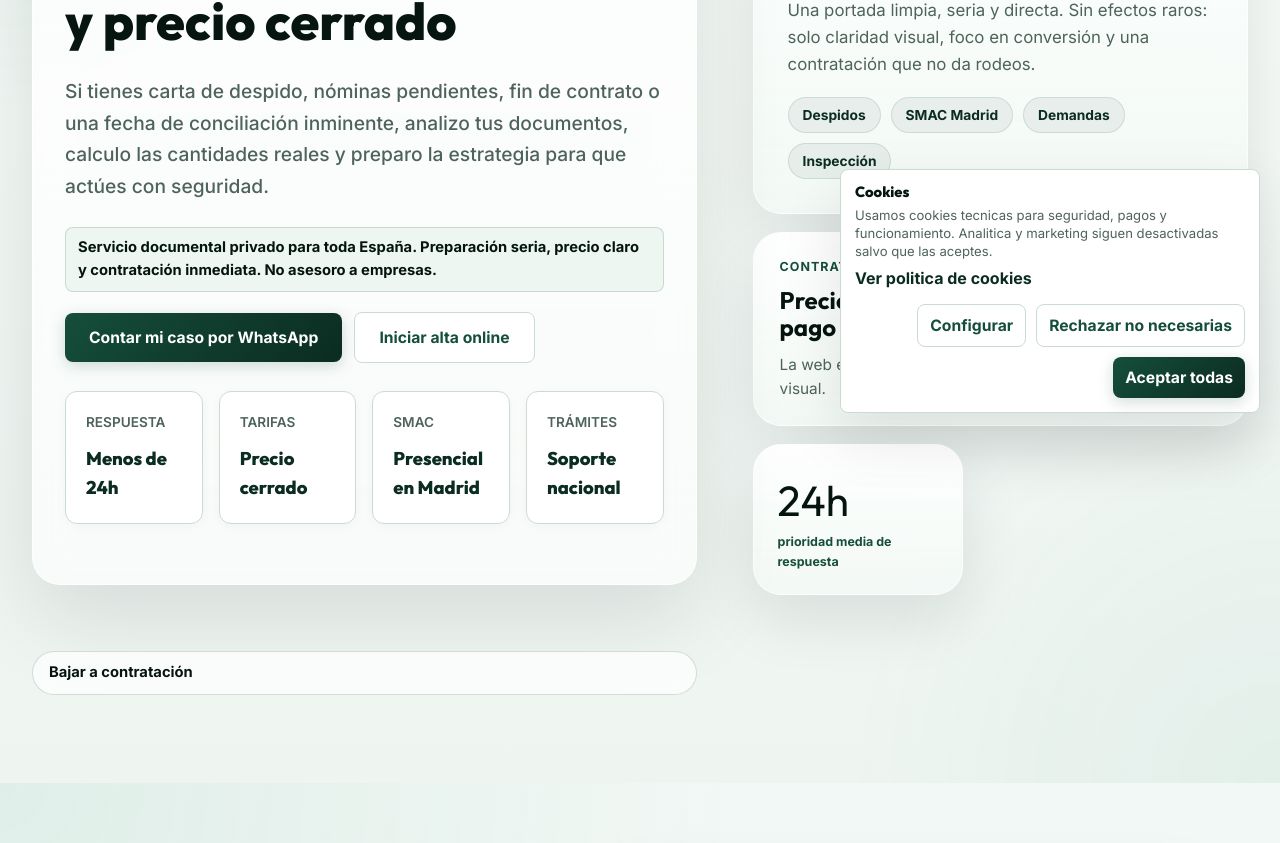
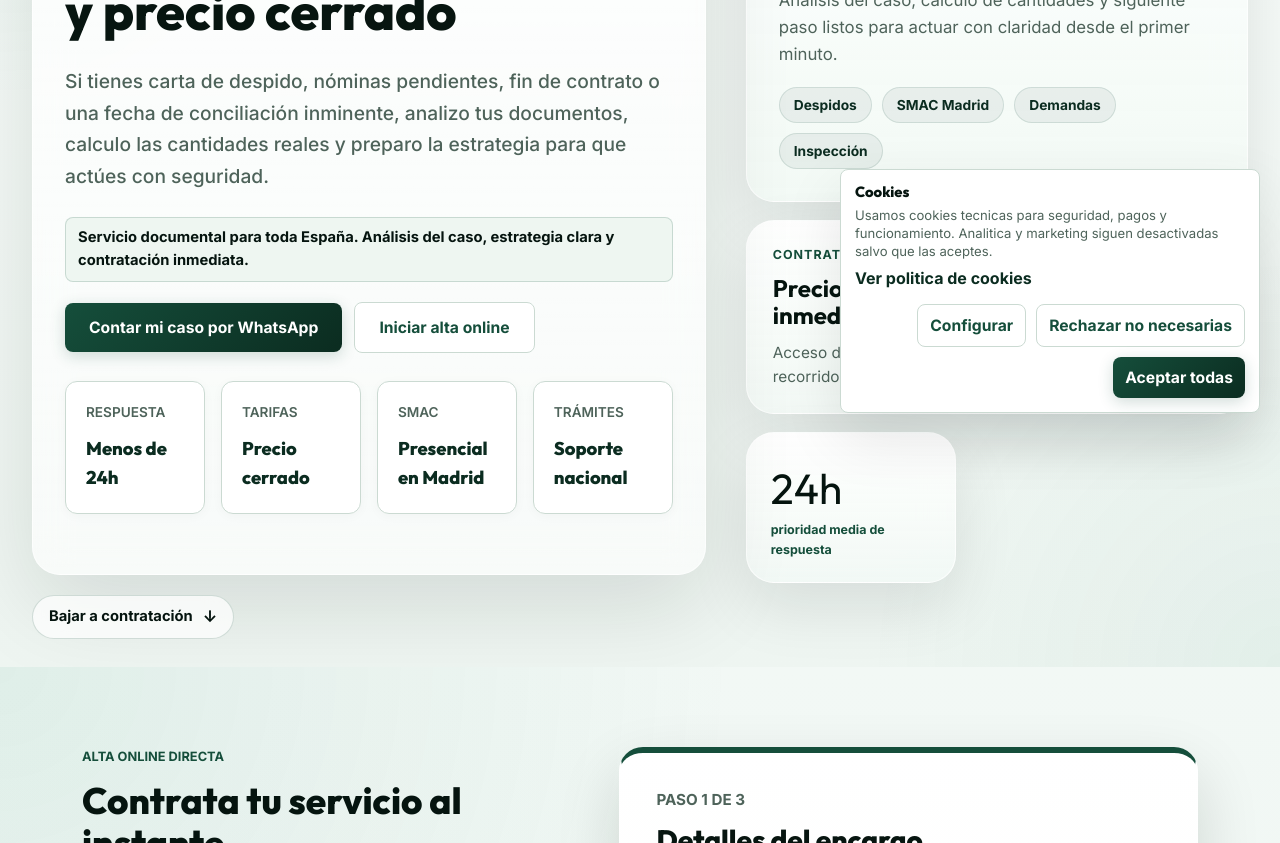
Before and after one commit to danielarnaizcuesta/danielarnaizcuesta.github.io, a website built with Vite: page index.html in a window 1280 px wide. Shown: the part 367-1210 px from the top of the page. Built offline with nearby package versions, Linux system fonts and the light colour scheme.

Commit message:
Pulir el hero y eliminar copy defensivo

```diff
--- a/index.html
+++ b/index.html
@@ -116,7 +116,7 @@
             Si tienes carta de despido, nóminas pendientes, fin de contrato o una fecha de conciliación inminente,
             analizo tus documentos, calculo las cantidades reales y preparo la estrategia para que actúes con seguridad.
           </p>
-          <p class="audience-note">Servicio documental privado para toda España. Preparación seria, precio claro y contratación inmediata. No asesoro a empresas.</p>
+          <p class="audience-note">Servicio documental para toda España. Análisis del caso, estrategia clara y contratación inmediata.</p>
           <div class="hero-actions" aria-label="Contacto rápido">
             <a class="primary" href="https://wa.me/34615860227" target="_blank" rel="noreferrer">Contar mi caso por WhatsApp</a>
             <a class="secondary" href="#alta-online">Iniciar alta online</a>
@@ -145,7 +145,7 @@
             <p class="overline">Preparación del caso</p>
             <h2>Hechos, cantidades y siguiente paso bien planteados</h2>
             <p class="lead-sm">
-              Una portada limpia, seria y directa. Sin efectos raros: solo claridad visual, foco en conversión y una contratación que no da rodeos.
+              Análisis del caso, cálculo de cantidades y siguiente paso listos para actuar con claridad desde el primer minuto.
             </p>
             <div class="aside-points">
               <span>Despidos</span>
@@ -157,7 +157,7 @@
           <div class="aside-panel aside-panel-quote">
             <span class="aside-label">Contratación</span>
             <strong>Precio cerrado, encargo dinámico y pago inmediato</strong>
-            <p>La web entra directa al caso y baja al formulario sin ruido visual.</p>
+            <p>Acceso directo al formulario, hoja de encargo y pago en un recorrido claro y elegante.</p>
           </div>
           <div class="aside-panel aside-panel-stat">
             <span class="aside-stat-value">24h</span>
--- a/styles.css
+++ b/styles.css
@@ -176,10 +176,10 @@ a:hover {
   position: relative;
   min-height: calc(100vh - 82px);
   margin: 0 auto;
-  padding: 80px 32px 88px;
+  padding: 72px 32px 84px;
   display: grid;
   grid-template-columns: minmax(0, 1.1fr) minmax(320px, 0.82fr);
-  gap: 56px;
+  gap: 40px;
   align-items: center;
   overflow: hidden;
   isolation: isolate;
@@ -203,6 +203,7 @@ a:hover {
 }
 
 .hero-scroll {
+  position: absolute;
   left: 32px;
   bottom: 28px;
   z-index: 4;
@@ -220,13 +221,18 @@ a:hover {
   backdrop-filter: blur(14px);
 }
 
+.hero-scroll::after {
+  content: "↓";
+  font-size: 1rem;
+}
+
 .workbench-aside {
   position: relative;
   z-index: 2;
   display: grid;
   gap: 18px;
-  align-self: stretch;
-  min-height: 520px;
+  align-content: start;
+  align-self: center;
 }
 
 .aside-panel {
@@ -238,7 +244,7 @@ a:hover {
 }
 
 .aside-panel-main {
-  padding: 34px;
+  padding: 32px;
 }
 
 .aside-panel-main h2 {
@@ -1759,7 +1765,7 @@ button,
     grid-template-columns: 1fr;
     gap: 28px;
     min-height: auto;
-    padding: 48px 24px 72px;
+    padding: 48px 24px 88px;
   }
 
   .workbench-copy {
@@ -1857,7 +1863,7 @@ button,
   }
 
   .workbench {
-    padding: 40px 20px 72px;
+    padding: 40px 20px 84px;
   }
 
   .workbench-copy {
```
